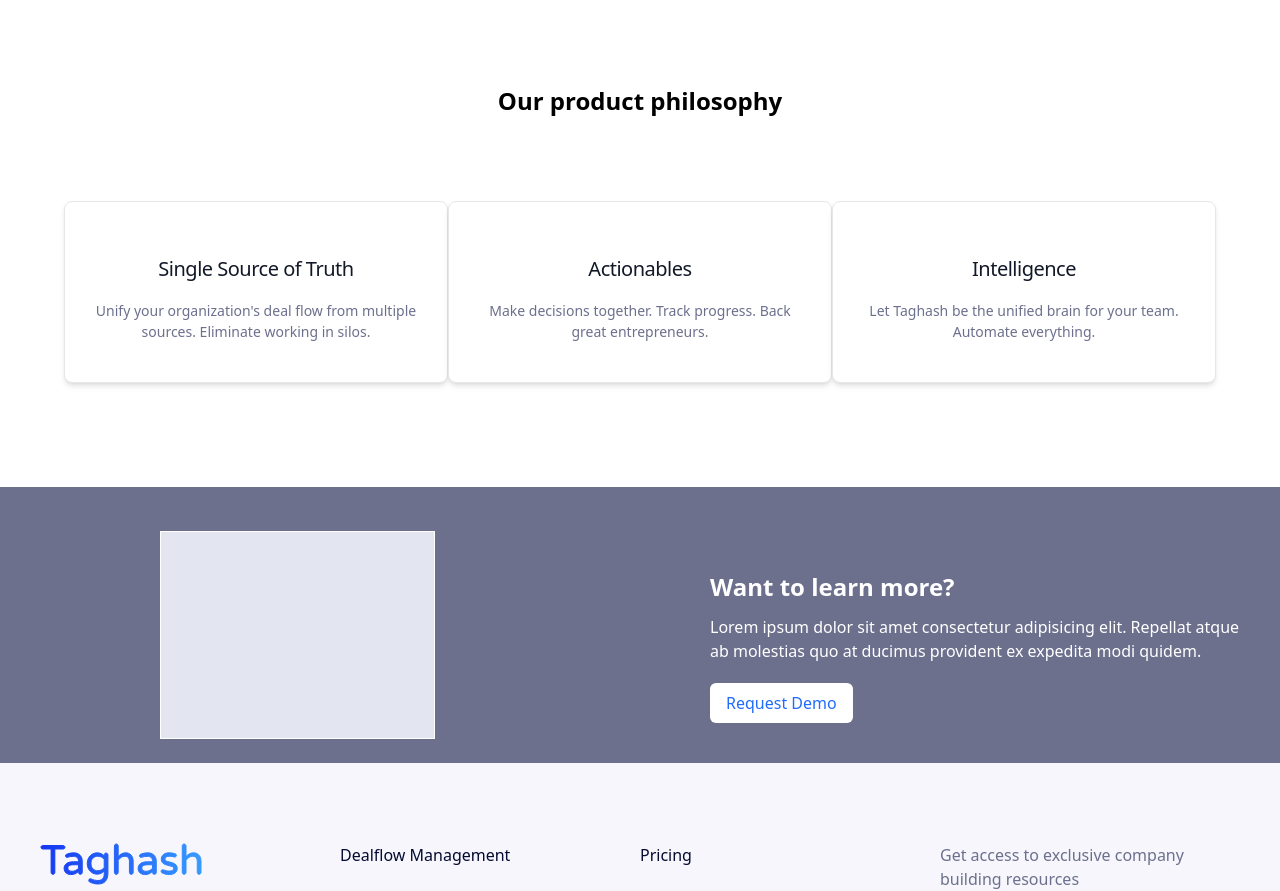
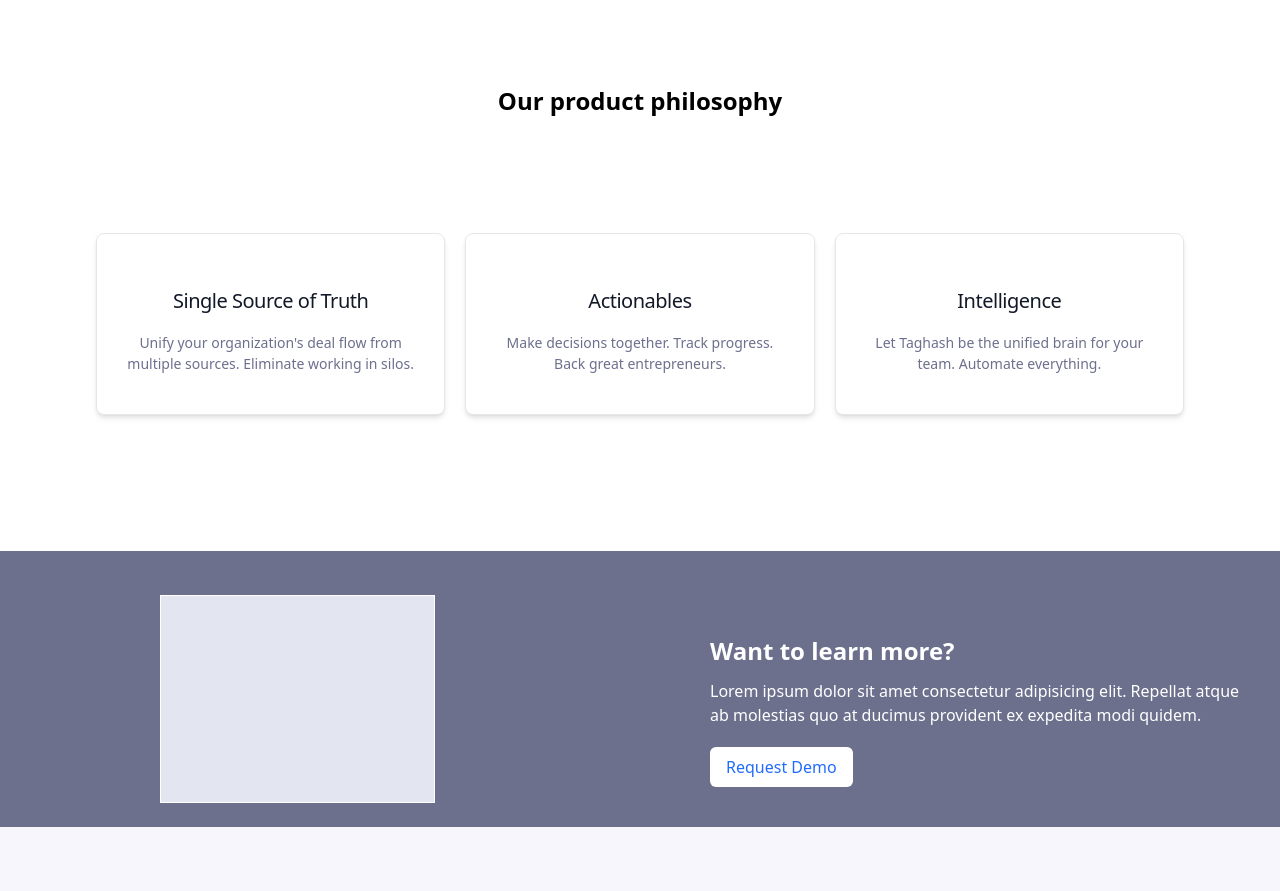
Before and after one commit to taghash/landing_page.github.io, a Next.js app: page / in a window 1280 px wide. Shown: the part 780-1671 px from the top of the page. Built offline with nearby package versions, Linux system fonts and the light colour scheme.

Commit message:
Ref nucleus#966: fixed padding

```diff
--- a/components/home/Philosophy.js
+++ b/components/home/Philosophy.js
@@ -34,7 +34,7 @@ const Philosophy = () => {
       <h2 className="font-bold text-2xl text-center p-5">
         Our product philosophy
       </h2>
-      <div className="grid grid-cols-3 p-16">
+      <div className="grid grid-cols-3 p-24 gap-5">
         {philosophies.map(philosophi => (
           <Card
             imageStyles="w-full px-36 pt-3"
```
